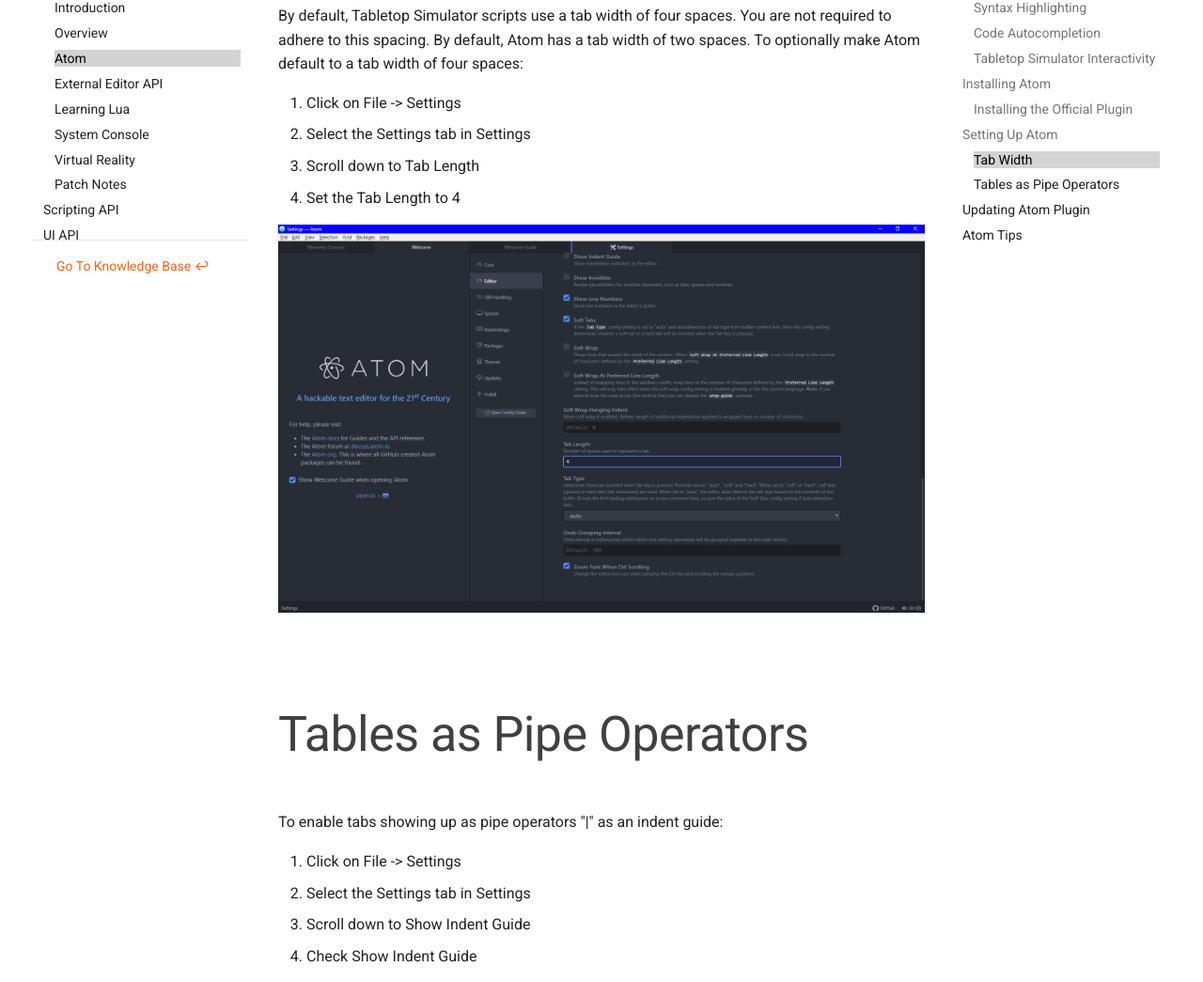
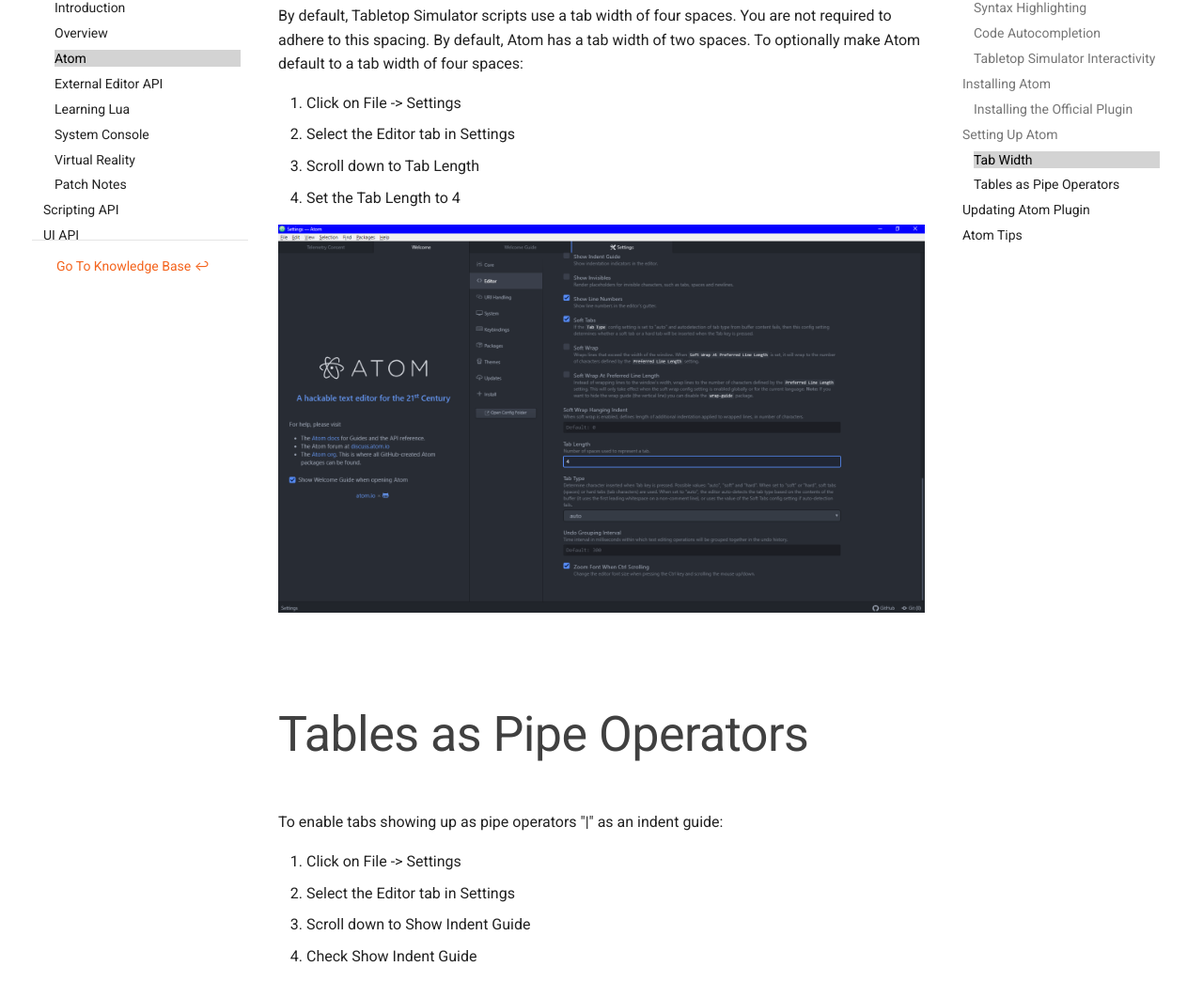
Before and after one commit to Berserk-Games/Tabletop-Simulator-API, an MkDocs documentation site: the page built from docs/atom.md, in a window 1280 px wide and 1400 px high, scrolled down 5490 px. Shown: the part 127-1172 px from the top of the window at 94% size. Built offline with MkDocs 1.6.1 and Material for MkDocs 9.7.7, drawn with Linux system fonts in a browser that asks for light colours; comment, search, counter and statistics services are not loaded.

Commit message:
Update atom.md

```diff
--- a/docs/atom.md
+++ b/docs/atom.md
@@ -65,7 +65,7 @@
 By default, Tabletop Simulator scripts use a tab width of four spaces. You are not required to adhere to this spacing. By default, Atom has a tab width of two spaces. To optionally make Atom default to a tab width of four spaces:
 
 1. Click on File -> Settings
-2. Select the Settings tab in Settings
+2. Select the Editor tab in Settings
 3. Scroll down to Tab Length
 4. Set the Tab Length to 4
 
@@ -75,11 +75,11 @@
 To enable tabs showing up as pipe operators "|" as an indent guide:
 
 1. Click on File -> Settings
-2. Select the Settings tab in Settings
+2. Select the Editor tab in Settings
 3. Scroll down to Show Indent Guide
 4. Check Show Indent Guide
 
-![Tables as Pope Operators](img/atom/pipes.PNG)
+![Tables as Pipe Operators](img/atom/pipes.PNG)
 
 ##Updating Atom Plugin
 The plugin will automatically check for updates when Atom is started. If a new update is found, it will update itself. You will have to manually restart Atom for the new version of the plugin to be loaded. You can check Atom's console if it found an update (ctrl + alt + i).
```
